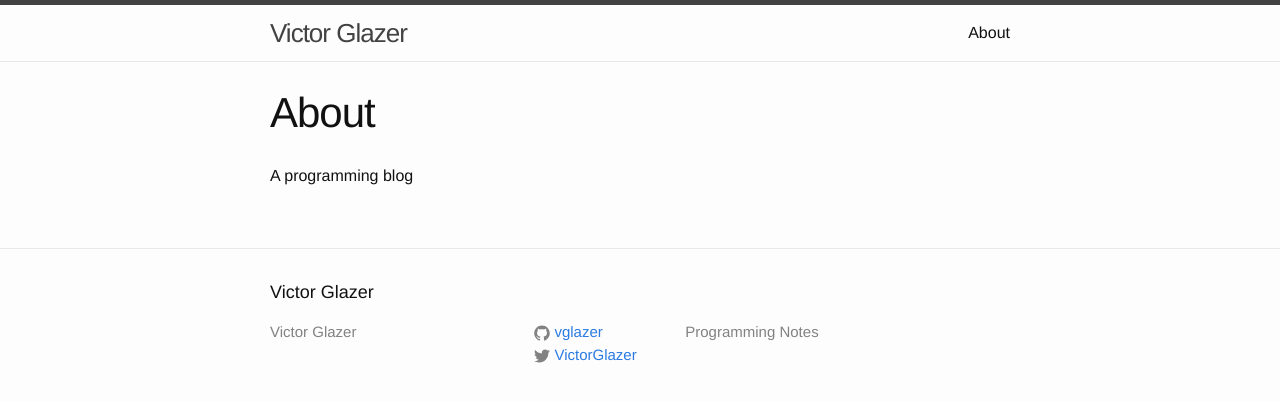
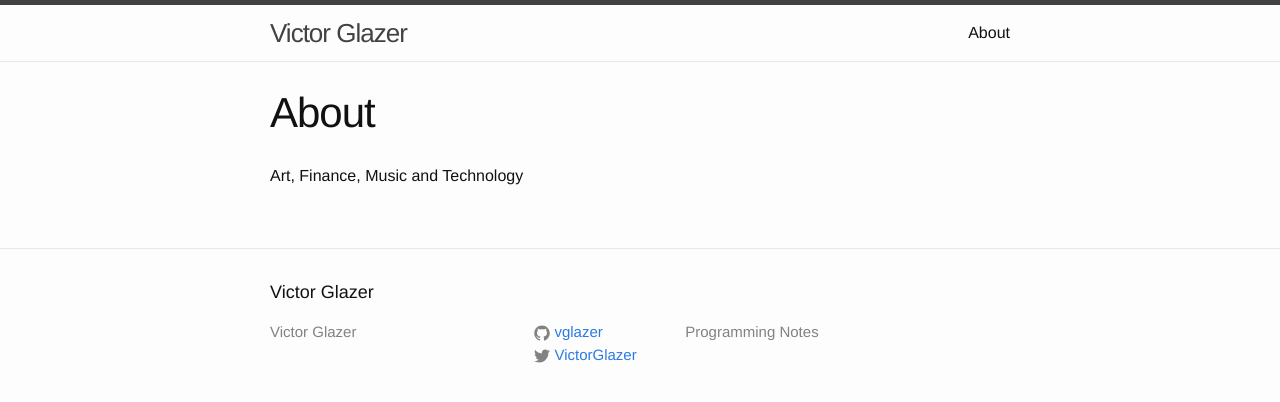
Before and after one commit to vglazer/vglazer.github.io, a Jekyll site: the page built from about.md, in a window 1280 px wide. Shown: the top 402 px of the page. Built offline with Jekyll 4.4.1, drawn with Linux system fonts in a browser that asks for light colours.

Commit message:
updated about

```diff
--- a/about.md
+++ b/about.md
@@ -4,4 +4,4 @@ title: About
 permalink: /about/
 ---
 
-A programming blog
+Art, Finance, Music and Technology
```
